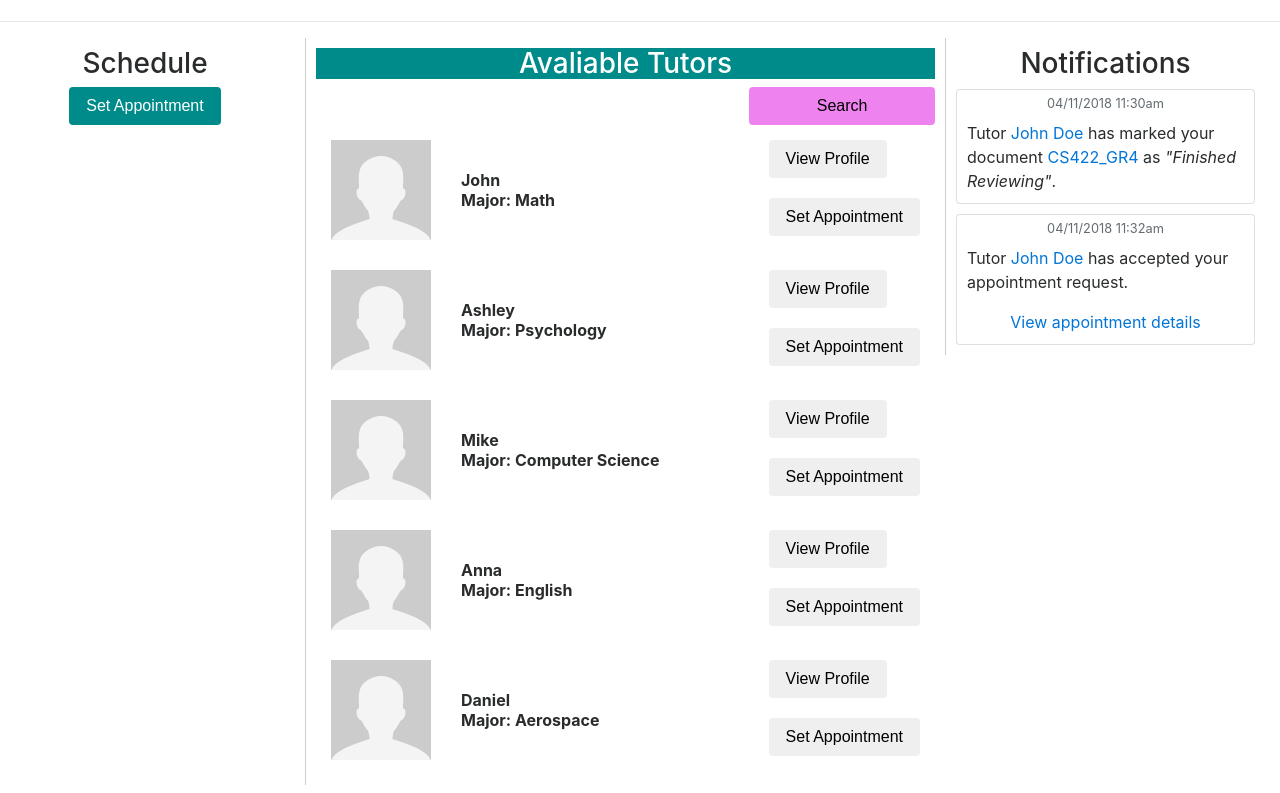
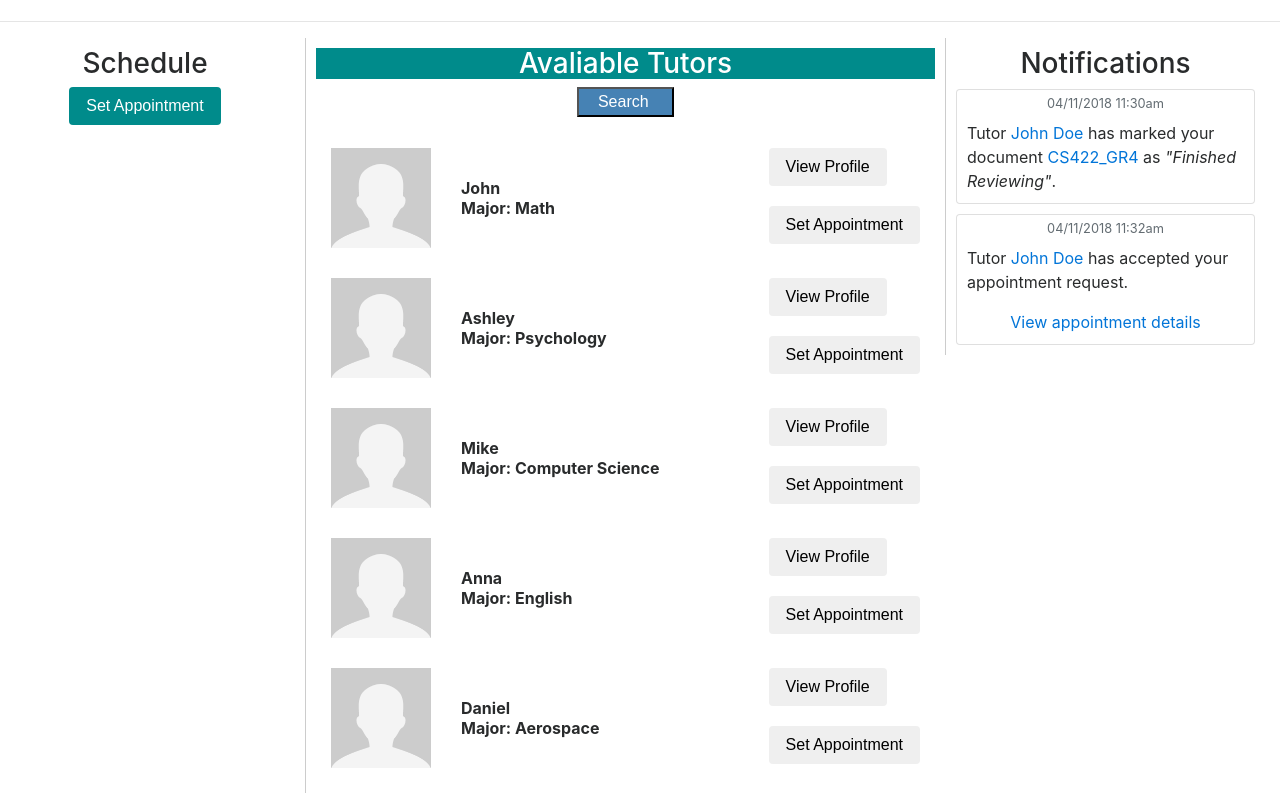
Before and after one commit to michaelwilkie/OnlineWritingCenter, a website: page tutor.html in a window 1280 px wide. Shown: the part 75-868 px from the top of the page. Drawn offline with nearby package versions, Linux system fonts and the light colour scheme.

Commit message:
added search button to tutors page

```diff
--- a/tutor.html
+++ b/tutor.html
@@ -54,8 +54,10 @@
                     style="background-color: darkcyan; color: white;"/> -->
             </div>
 
-            <div style="float:right; width:100%" width=200px>
-                <button class="btn" style="float:right; position:relative; background-color: violet; width:30%;">Search</button>
+            <div width=300px>
+                <form action="tutors.html"  >
+                    <input type="submit" value="   Search    " style="background-color:steelblue; color:white;"/>
+                </form>
             </div>
 
             <div class="tutor" >
```
